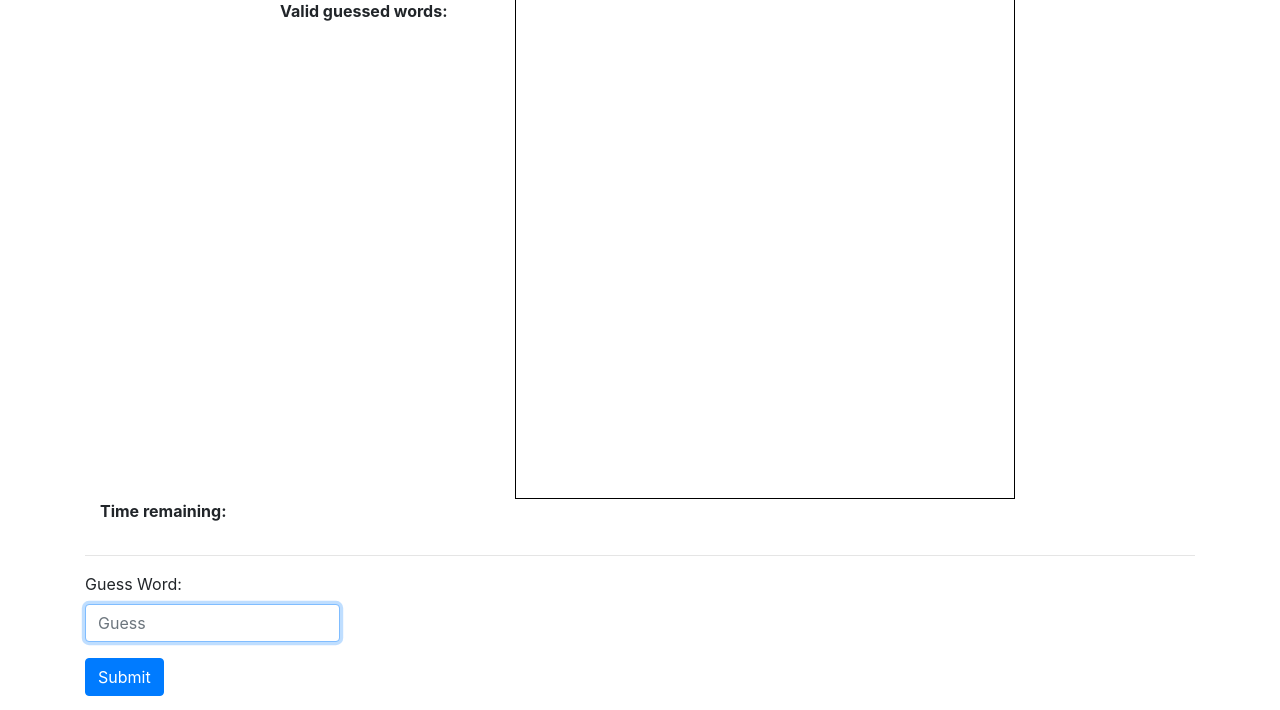
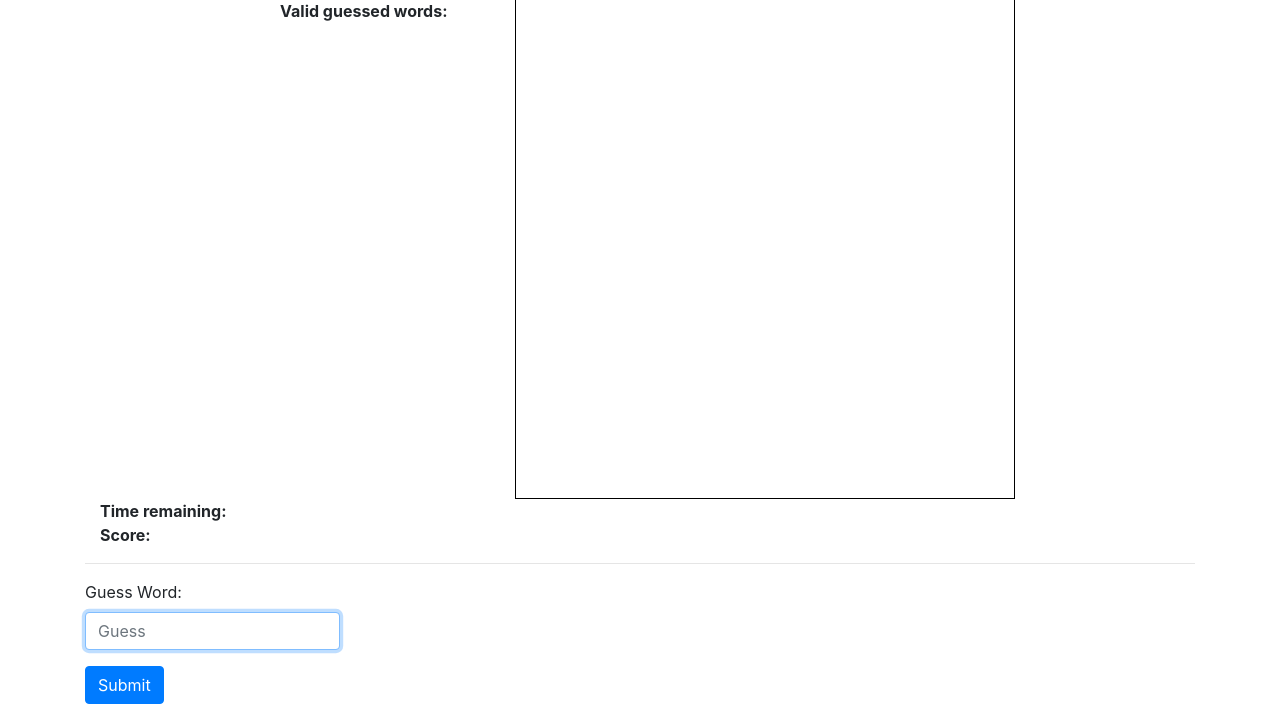
Before and after one commit to Tyler-Yates/scrambled-words, a Python web app: template application/templates/game.html in a window 1280 px wide. Shown: the part 90-800 px from the top of the page. Run offline with Jinja, Linux system fonts and the light colour scheme; the template is opened without the code that fills it, so the values that code supplies are empty.

Commit message:
Initial score display

```diff
--- a/application/data/game_state.py
+++ b/application/data/game_state.py
@@ -31,6 +31,9 @@ class GameState:
         self.valid_guesses: Dict[str, Set[str]] = {}
         self.word_counter: Counter = Counter()
         self.game_running = True
+
+        # TODO save scores server-side
+        self.scores: Dict[str, int] = {}
 
         self.new_board(tiles)
 
--- a/application/static/game.css
+++ b/application/static/game.css
@@ -30,7 +30,7 @@
     margin-right: 0;
 }
 
-#valid-word-container p {
+.side-bar p {
     margin-bottom: 0;
 }
 
@@ -51,6 +51,10 @@
     font-size: 200%;
 }
 
+#score-div {
+    font-size: 200%;
+}
+
 .scored-word {
     color: green;
 }
--- a/application/static/game.js
+++ b/application/static/game.js
@@ -56,8 +56,14 @@ $(document).ready(function () {
     socket.on("game_over", function (data) {
         console.log(data);
 
+        let totalScore = 0;
+
         data.scored_words.forEach(function (item, index) {
+            const score = get_score_for_word(item);
+            totalScore += score;
+
             const validGuessElement = document.getElementById(`valid-guess-${item}`);
+            validGuessElement.innerHTML = `${item.toUpperCase()} +${score}`;
             validGuessElement.classList.add("scored-word");
         });
 
@@ -65,6 +71,9 @@ $(document).ready(function () {
             const validGuessElement = document.getElementById(`valid-guess-${item}`);
             validGuessElement.classList.add("unscored-word");
         });
+
+        const scoreDiv = document.getElementById("score-div");
+        scoreDiv.innerHTML = String(totalScore);
     });
 
     // Add event listeners to the buttons
@@ -100,6 +109,20 @@ $(document).ready(function () {
         document.getElementById("time-remaining-div").innerHTML = `${minutesRemaining}:${secondsRemaining}`;
     }, 1000);
 });
+
+function get_score_for_word(word) {
+    if(word.length <= 4) {
+        return 1;
+    } else if (word.length === 5) {
+        return 2;
+    } else if (word.length === 6) {
+        return 3;
+    } else if (word.length === 7) {
+        return 5;
+    } else if (word.length >= 8) {
+        return 8;
+    }
+}
 
 function end_game() {
     const guessButtonElement = document.getElementById("guessWordSubmit");
--- a/application/templates/game.html
+++ b/application/templates/game.html
@@ -24,7 +24,7 @@
 
 <div id="button-container" class="container">
     <div class="row">
-        <div id="valid-word-container" class="container">
+        <div id="valid-word-container" class="container side-bar">
             <div>
                 <p><strong>Valid guessed words:</strong></p>
             </div>
@@ -48,11 +48,16 @@
             {% endfor %}
             </div>
     </div>
-    <div id="timer-container" class="container">
+    <div id="timer-container" class="container side-bar">
         <div>
             <p><strong>Time remaining:</strong></p>
         </div>
         <div id="time-remaining-div">
+        </div>
+        <div>
+            <p><strong>Score:</strong></p>
+        </div>
+        <div id="score-div">
         </div>
     </div>
 </div>
```
